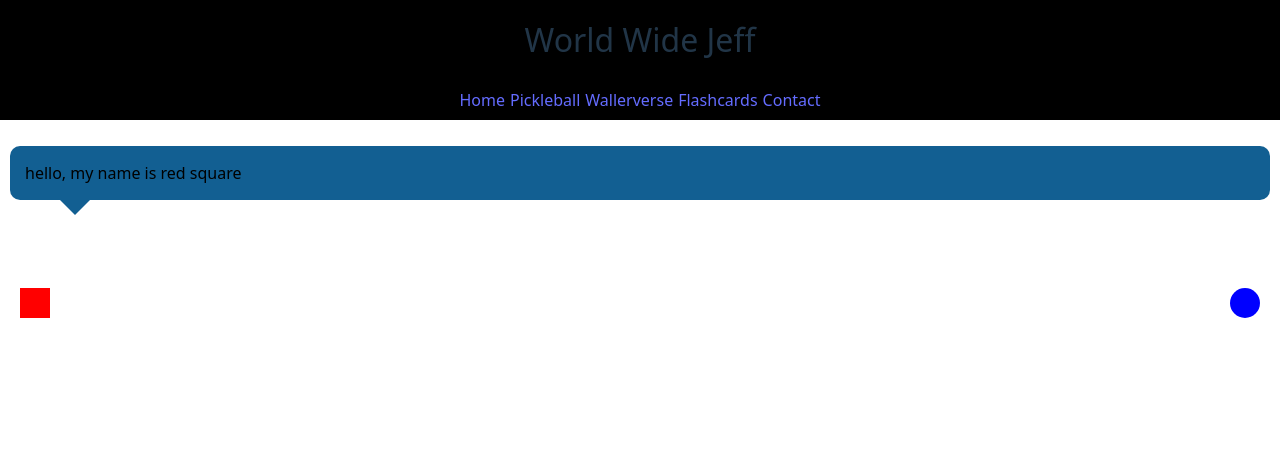
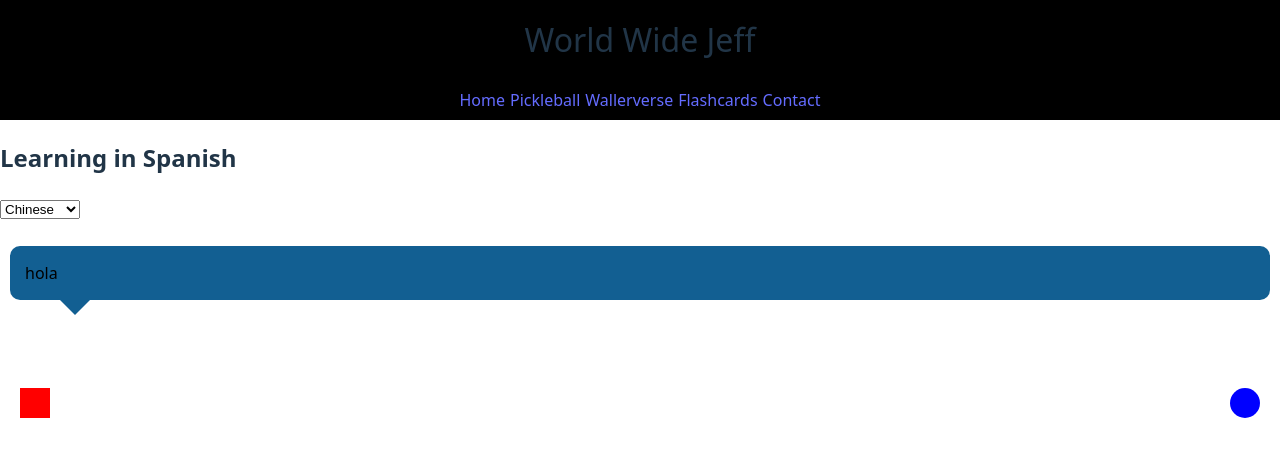
Before and after one commit to JeffWHenderson/world-wide-jeff, a React (Vite) app: page /language-app in a window 1280 px wide. Shown: the top 456 px of the page. Built offline with nearby package versions, Linux system fonts and the light colour scheme.

Commit message:
bad commit, not sure how i want the user flow yet.

```diff
--- /dev/null
+++ b/src/screens/Language/Conversation.tsx
@@ -0,0 +1,107 @@
+import { useState } from "react";
+import './language.css';
+
+const lessonOneDTO = {
+    lessonName: "Introductions",
+    lessonNotes: "this lesson is to help you with your first conversation",
+    Spanish: [
+        "hola",
+        "hello",
+        "adios"
+    ],
+    English: [
+        "hi",
+        "what's up",
+        "goodbye"
+    ]
+}
+
+const container = { display: "flex", width: '100%', height: '10vh', backgroundColor: 'white', justifyContent: 'space-between', alignItems: 'end' }
+const redSquare = { width: '30px', height: '30px', backgroundColor: 'red' }
+const blueCircle = { width: '30px', height: '30px', backgroundColor: 'blue', borderRadius: '30px' }
+
+const Conversation = () => {
+    const [index, setIndex] = useState(0)
+    const [isLeftPanel, setIsLeftPanel] = useState(true)
+    const [lang, setLang] = useState("Spanish")
+    const [vocabList, setVocabList] = useState(lessonOneDTO.Spanish)
+
+    function speak(phrase: string) {
+        window.speechSynthesis.cancel()
+        let voices = speechSynthesis.getVoices();
+        const message = new SpeechSynthesisUtterance();
+
+        let selectedVoice: any = voices[0]
+
+        if (lang == "Spanish") {
+            selectedVoice = voices.find((voice) => {
+                return voice.name.toLowerCase() == "paulina"
+            });
+        }
+        if (lang == "Chinese") {
+            let found = voices.find((voice) => {
+                return voice.name.toLowerCase() == "ting-ting" || voice.name.toLowerCase() == "tingting"
+            });
+            selectedVoice = found
+        }
+        if (lang == "Japanese") {
+            selectedVoice = voices.find((voice) => {
+                return voice.name.toLocaleLowerCase() == "kyoko"
+            });
+        }
+        if (lang == "Arabic") {
+            selectedVoice = voices.find((voice) => {
+                return voice.lang == "ar-SA"
+            });
+        }
+        if (lang == "English") {
+            selectedVoice = voices.find(i => i.name.toLowerCase() == "samantha")
+        }
+
+        message.voice = selectedVoice ? selectedVoice : voices[0]
+        message.text = phrase;
+        // console.log(selectedVoice);
+        window.speechSynthesis.speak(message);
+        // message.volume = 1; // Volume range = 0 - 1
+        // message.rate = 1.1; // Speed of the text read , default 1
+        // message.lang = 'en-GB'; // Language, default 'en-US'
+    }
+
+
+    const handleClick = () => {
+        if (index <= vocabList.length) {
+            setIndex(index + 1)
+        } else {
+            setIndex(0)
+        }
+
+        if (index % 2 == 0) {
+            setIsLeftPanel(!isLeftPanel)
+        };
+
+        speak(vocabList[0])
+
+        // if (autoPlayLanguage !== "None") {
+        //     speak(translations[cardNumber + 1][autoPlayLanguage], autoPlayLanguage)
+        // }
+    }
+
+
+    return <>
+        <div onClick={() => handleClick()} style={{ backgroundColor: 'white', padding: '10px' }}>
+            {isLeftPanel ? <div className="speech-bubble-left">{vocabList[0]}</div> : null}
+            {!isLeftPanel ? <div className="speech-bubble-right">{vocabList[1]}</div> : null}
+            <div style={container}>
+                <div style={{ margin: '10px' }}>
+                    <div style={redSquare}></div>
+                </div>
+
+                <div style={{ margin: '10px', justifySelf: 'right' }}>
+                    <div style={blueCircle}></div>
+                </div>
+            </div>
+        </div >
+    </>
+}
+
+export default Conversation;
--- a/src/screens/Language/LanguageApp.tsx
+++ b/src/screens/Language/LanguageApp.tsx
@@ -1,106 +1,25 @@
-
 import { useState } from "react";
-import './language.css';
-
-const lessonOneDTO = {
-    "lessonName": "Introductions",
-    "lessonNotes": "this lesson is to help you with your first conversation",
-    "conversation": [
-        {
-            "english": "hello, my name is red square",
-            "spanish": "hola, mi nombre es square rojo"
-        },
-        {
-            "english": "hi, red square.  Nice to meet you",
-            "spanish": "hola, square rojo. Encantado de conocerlo"
-        }
-    ]
-}
-
-const container = { display: "flex", width: '100%', height: '10vh', backgroundColor: 'white', justifyContent: 'space-between', alignItems: 'end' }
-const redSquare = { width: '30px', height: '30px', backgroundColor: 'red' }
-const blueCircle = { width: '30px', height: '30px', backgroundColor: 'blue', borderRadius: '30px' }
+import Conversation from "./Conversation";
 
 const LanguageLearningApp = () => {
-    const [index, setIndex] = useState(0)
-    const [isLeftPanel, setIsLeftPanel] = useState(true)
+    const [selectedLanguage, setSelectedLanguage] = useState("Spanish")
+    // const [lessonNumber, setLessonNumber] = useState(1)
 
-    function speak(phrase: string, lang: string) {
-        window.speechSynthesis.cancel()
-        let voices = speechSynthesis.getVoices();
-        const message = new SpeechSynthesisUtterance();
+    return (
+        <>
+            <h2>Learning in {selectedLanguage}</h2>
 
-        let selectedVoice: any = voices[0]
+            <select id="auto-play-select" onChange={(e) => setSelectedLanguage(e.target.value)}>
+                <option value="Chinese">Chinese</option>
+                <option value="Spanish">Spanish</option>
+                <option value="Japanese">Japanese</option>
+                <option value="Arabic">Arabic</option>
+                <option value="English">English</option>
+            </select>
 
-        if (lang == "Spanish") {
-            selectedVoice = voices.find((voice) => {
-                return voice.name.toLowerCase() == "paulina"
-            });
-        }
-        if (lang == "Chinese") {
-            let found = voices.find((voice) => {
-                return voice.name.toLowerCase() == "ting-ting" || voice.name.toLowerCase() == "tingting"
-            });
-            selectedVoice = found
-        }
-        if (lang == "Japanese") {
-            selectedVoice = voices.find((voice) => {
-                return voice.name.toLocaleLowerCase() == "kyoko"
-            });
-        }
-        if (lang == "Arabic") {
-            selectedVoice = voices.find((voice) => {
-                return voice.lang == "ar-SA"
-            });
-        }
-        if (lang == "English") {
-            selectedVoice = voices.find(i => i.name.toLowerCase() == "samantha")
-        }
-
-        message.voice = selectedVoice ? selectedVoice : voices[0]
-        message.text = phrase;
-        // console.log(selectedVoice);
-        window.speechSynthesis.speak(message);
-        // message.volume = 1; // Volume range = 0 - 1
-        // message.rate = 1.1; // Speed of the text read , default 1
-        // message.lang = 'en-GB'; // Language, default 'en-US'
-    }
-
-
-    const handleClick = () => {
-        if (index <= lessonOneDTO.conversation.length) {
-            setIndex(index + 1)
-        } else {
-            setIndex(0)
-        }
-
-        if (index % 2 == 0) {
-            setIsLeftPanel(!isLeftPanel)
-        };
-
-        speak(lessonOneDTO.conversation[index].spanish, "Spanish")
-
-        // if (autoPlayLanguage !== "None") {
-        //     speak(translations[cardNumber + 1][autoPlayLanguage], autoPlayLanguage)
-        // }
-    }
-
-
-    return <>
-        <div onClick={() => handleClick()} style={{ backgroundColor: 'white', padding: '10px' }}>
-            {isLeftPanel ? <div className="speech-bubble-left">{lessonOneDTO.conversation[0].english}</div> : null}
-            {!isLeftPanel ? <div className="speech-bubble-right">{lessonOneDTO.conversation[0 + 1].english}</div> : null}
-            <div style={container}>
-                <div style={{ margin: '10px' }}>
-                    <div style={redSquare}></div>
-                </div>
-
-                <div style={{ margin: '10px', justifySelf: 'right' }}>
-                    <div style={blueCircle}></div>
-                </div>
-            </div>
-        </div >
-    </>
+            <Conversation></Conversation>
+        </>
+    )
 }
 
 export default LanguageLearningApp;
--- a/src/screens/Language/translations.ts
+++ b/src/screens/Language/Lessons/translations.ts
@@ -72,8 +72,8 @@ export const translations: any[] = [
     {
         "English": "Where are you from?",
         "Spanish": "¿De dónde eres?",
-        "Chinese": "那里是什麼？",
-        "Chinese-Pinyin": "nàli shì shénme ？",
+        "Chinese": "你从哪来",
+        "Chinese-Pinyin": "Nǐ cóng nǎ lái？",
         "Arabic": "من أين أنت؟",
         "Arabic-English": "min̊ ạảẙna ạản̊ta ?",
         "Japanese": "どこの出身ですか？",
@@ -102,8 +102,8 @@ export const translations: any[] = [
     {
         "English": "I am 37 years old",
         "Spanish": "Tengo 37 años",
-        "Chinese": "我今年37岁",
-        "Chinese-Pinyin": "wǒ jīnnián sān7 suì",
+        "Chinese": "我今年三十七岁",
+        "Chinese-Pinyin": "wǒ jīnnián 37 suì",
         "Arabic": "عمري 37 سنة",
         "Arabic-English": "ʿumaray 37 sanaẗaⁿ",
         "Japanese": "私は37歳です",
```
